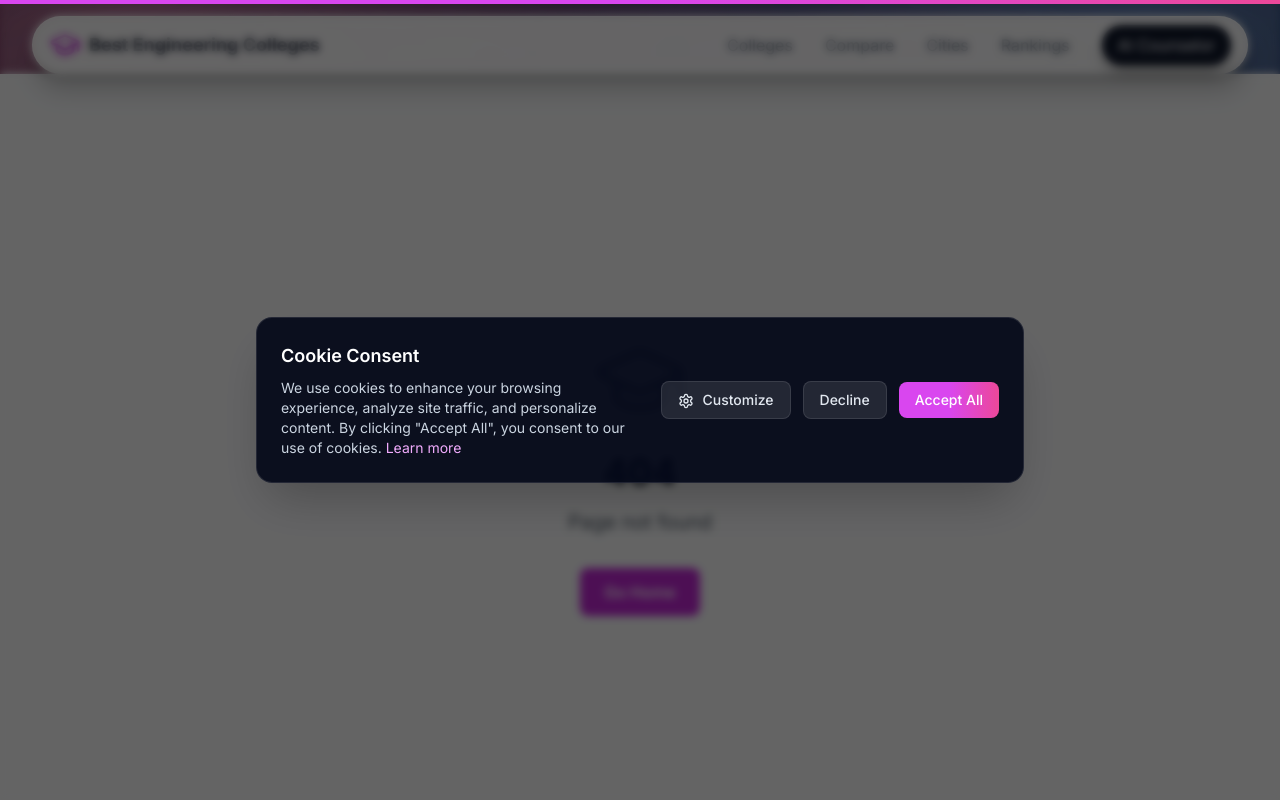
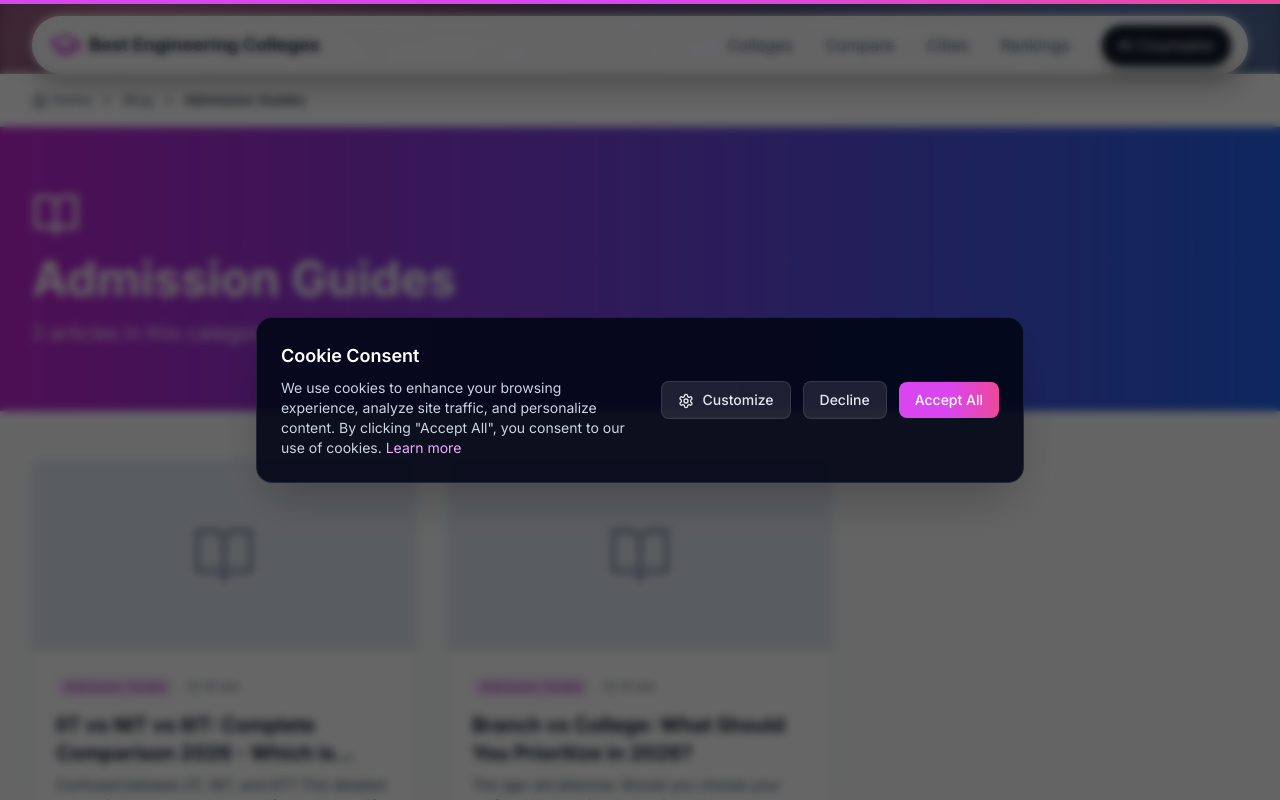
Before and after one commit to piyushchopra002-dev/engineering-colleges-india-, a Next.js app: page /blog/category/admission-guide in a window 1280 px wide. Before the commit this address had no page. Built offline with nearby package versions, Linux system fonts and the light colour scheme.

Commit message:
Add missing blog category page and improve error handling

```diff
--- /dev/null
+++ b/app/blog/category/[category]/page.tsx
@@ -0,0 +1,161 @@
+import { Metadata } from "next";
+import Link from "next/link";
+import { notFound } from "next/navigation";
+import { getBlogsByCategory, blogCategories } from "@/lib/blog-data";
+import { BookOpen, Calendar, Clock, ArrowRight, Home, ChevronRight } from "lucide-react";
+
+interface BlogCategoryPageProps {
+  params: {
+    category: string;
+  };
+}
+
+export async function generateStaticParams() {
+  return blogCategories.map((category) => ({
+    category: category.slug,
+  }));
+}
+
+export async function generateMetadata({ params }: BlogCategoryPageProps): Promise<Metadata> {
+  const category = blogCategories.find((c) => c.slug === params.category);
+
+  if (!category) {
+    return {
+      title: "Category Not Found",
+    };
+  }
+
+  return {
+    title: `${category.name} - Engineering Blog`,
+    description: `Read expert articles about ${category.name.toLowerCase()} for engineering students and aspirants.`,
+    keywords: `${category.slug}, engineering blog, ${category.name.toLowerCase()}`,
+  };
+}
+
+export default function BlogCategoryPage({ params }: BlogCategoryPageProps) {
+  const category = blogCategories.find((c) => c.slug === params.category);
+
+  if (!category) {
+    notFound();
+  }
+
+  const posts = getBlogsByCategory(params.category);
+
+  return (
+    <main className="min-h-screen bg-gray-50">
+      {/* Breadcrumbs */}
+      <div className="bg-white border-b border-slate-200">
+        <div className="max-w-7xl mx-auto px-4 sm:px-6 lg:px-8 py-4">
+          <nav className="flex items-center space-x-2 text-sm text-slate-600">
+            <Link href="/" className="hover:text-primary-600 flex items-center">
+              <Home className="h-4 w-4 mr-1" />
+              Home
+            </Link>
+            <ChevronRight className="h-4 w-4" />
+            <Link href="/blog" className="hover:text-primary-600">
+              Blog
+            </Link>
+            <ChevronRight className="h-4 w-4" />
+            <span className="text-slate-900 font-medium">{category.name}</span>
+          </nav>
+        </div>
+      </div>
+
+      {/* Hero Section */}
+      <section className="bg-gradient-to-r from-primary-600 to-blue-600 text-white py-16">
+        <div className="max-w-7xl mx-auto px-4 sm:px-6 lg:px-8">
+          <div className="max-w-3xl">
+            <BookOpen className="h-12 w-12 mb-4" />
+            <h1 className="text-4xl md:text-5xl font-bold mb-4">
+              {category.name}
+            </h1>
+            <p className="text-xl text-white/90">
+              {posts.length} article{posts.length !== 1 ? 's' : ''} in this category
+            </p>
+          </div>
+        </div>
+      </section>
+
+      {/* Posts Grid */}
+      <section className="max-w-7xl mx-auto px-4 sm:px-6 lg:px-8 py-12">
+        {posts.length === 0 ? (
+          <div className="text-center py-12">
+            <BookOpen className="h-16 w-16 text-slate-300 mx-auto mb-4" />
+            <p className="text-slate-600">No articles in this category yet.</p>
+            <Link
+              href="/blog"
+              className="inline-block mt-4 text-primary-600 hover:text-primary-700 font-medium"
+            >
+              ← Back to all articles
+            </Link>
+          </div>
+        ) : (
+          <div className="grid md:grid-cols-2 lg:grid-cols-3 gap-8">
+            {posts.map((post) => (
+              <Link
+                key={post.slug}
+                href={`/blog/${post.slug}`}
+                className="group bg-white rounded-lg shadow-md overflow-hidden hover:shadow-xl transition-all hover:-translate-y-1"
+              >
+                <div className="relative h-48 bg-slate-200">
+                  <div className="absolute inset-0 flex items-center justify-center text-slate-400">
+                    <BookOpen className="h-16 w-16" />
+                  </div>
+                </div>
+                <div className="p-6">
+                  <div className="flex items-center gap-3 text-xs text-slate-600 mb-3">
+                    <span className="px-2 py-1 bg-primary-100 text-primary-700 rounded-full font-medium">
+                      {category.name}
+                    </span>
+                    <span className="flex items-center">
+                      <Clock className="h-3 w-3 mr-1" />
+                      {post.readTime} min
+                    </span>
+                  </div>
+                  <h2 className="text-xl font-bold text-slate-900 mb-2 group-hover:text-primary-600 transition-colors line-clamp-2">
+                    {post.title}
+                  </h2>
+                  <p className="text-slate-700 text-sm mb-4 line-clamp-3">
+                    {post.excerpt}
+                  </p>
+                  <div className="flex items-center justify-between text-xs">
+                    <span className="text-slate-600 flex items-center">
+                      <Calendar className="h-3 w-3 mr-1" />
+                      {new Date(post.publishedDate).toLocaleDateString()}
+                    </span>
+                    <span className="text-primary-600 font-medium flex items-center group-hover:translate-x-1 transition-transform">
+                      Read <ArrowRight className="h-3 w-3 ml-1" />
+                    </span>
+                  </div>
+                </div>
+              </Link>
+            ))}
+          </div>
+        )}
+
+        {/* Other Categories */}
+        <div className="mt-16">
+          <h2 className="text-2xl font-bold text-slate-900 mb-6">Other Categories</h2>
+          <div className="grid md:grid-cols-3 gap-4">
+            {blogCategories
+              .filter((c) => c.slug !== params.category)
+              .map((otherCategory) => (
+                <Link
+                  key={otherCategory.slug}
+                  href={`/blog/category/${otherCategory.slug}`}
+                  className="group bg-white rounded-lg shadow-md p-6 hover:shadow-xl transition-all hover:-translate-y-1"
+                >
+                  <div className="flex items-center justify-between">
+                    <h3 className="text-lg font-semibold text-slate-900 group-hover:text-primary-600 transition-colors">
+                      {otherCategory.name}
+                    </h3>
+                    <ChevronRight className="h-5 w-5 text-slate-400 group-hover:text-primary-600 group-hover:translate-x-1 transition-all" />
+                  </div>
+                </Link>
+              ))}
+          </div>
+        </div>
+      </section>
+    </main>
+  );
+}
--- a/app/error.tsx
+++ b/app/error.tsx
@@ -11,7 +11,9 @@ export default function Error({
   reset: () => void;
 }) {
   useEffect(() => {
-    console.error(error);
+    if (error) {
+      console.error(error);
+    }
   }, [error]);
 
   return (
```
